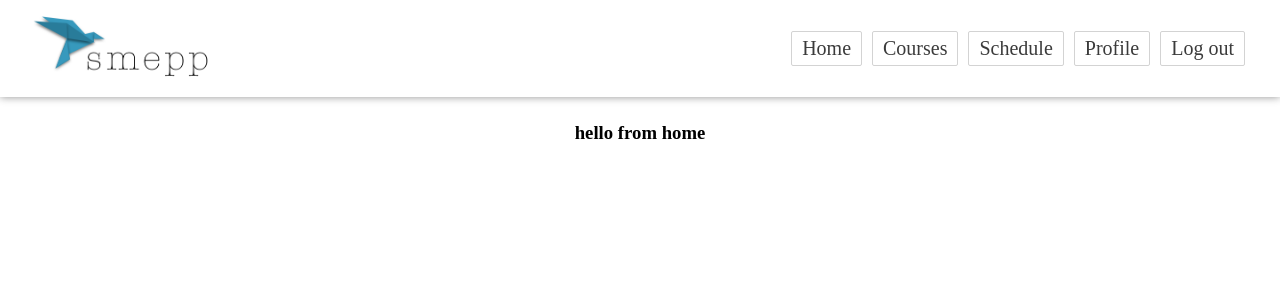
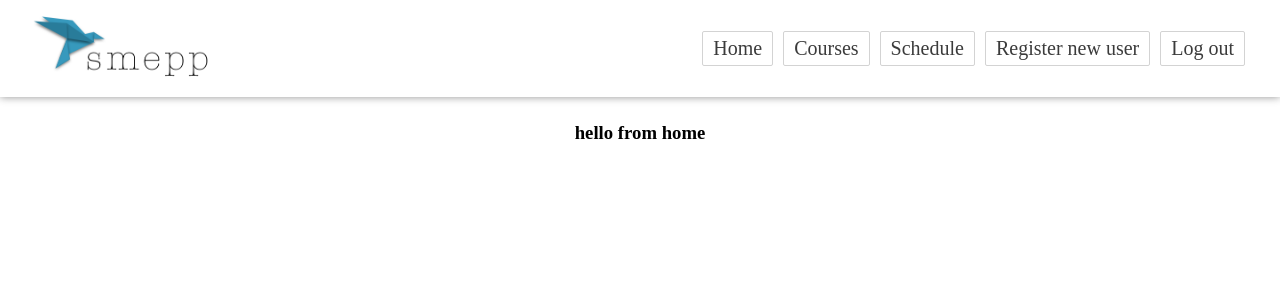
Before and after one commit to Stallind/reactsmepp, a React (Create React App) app: page /home in a window 1280 px wide. Shown: the top 300 px of the page. Built offline with nearby package versions, Linux system fonts and the light colour scheme; sample sign-in values are in the browser's storage.

Commit message:
Add register button

```diff
--- a/src/App.js
+++ b/src/App.js
@@ -8,7 +8,6 @@ import ProtectedPage from './ProtectedPage';
 import Home from "./components/home";
 import Navbar from "./components/navBar";
 import Schedule from "./components/schedule";
-import Profile from "./components/profile";
 import Course from "./components/course";
 import Register from "./Register";
 
@@ -40,9 +39,9 @@ class App extends Component {
               <Route path="/home" component={Home} />
               <Route path="/protectedpage" component={ProtectedPage} />
               <Route path="/schedule" render={() => <Schedule title="Schedule" />} />
-              <Route path="/profile" render={() => <Profile title="Profile" />} />
               <Route path="/course" render={() => <Course title="Courses" />} />
               <Route path="/register" component={Register} />
+
             </Authenticated>
           </Switch>
         </div>
--- a/src/components/navBar.js
+++ b/src/components/navBar.js
@@ -11,7 +11,7 @@ const Navbar = props => (
             <li><NavLink className="nav-menu-link" exact to="/home">Home</NavLink></li>
             <li><NavLink className="nav-menu-link" activeClassName="activate" to="/course">Courses</NavLink></li>
             <li><NavLink className="nav-menu-link" activeClassName="activate" to="/teachers">Schedule</NavLink></li>
-            <li><NavLink className="nav-menu-link" activeClassName="activate" to="/students">Profile</NavLink></li>
+            <li><NavLink className="nav-menu-link" activeClassName="activate" to="/register">Register new user</NavLink></li>
             <li><NavLink className="nav-menu-link" activeClassName="activate" to="/login" onClick={props.logout()}>Log out</NavLink></li>
         </ul>
     </nav>
```
